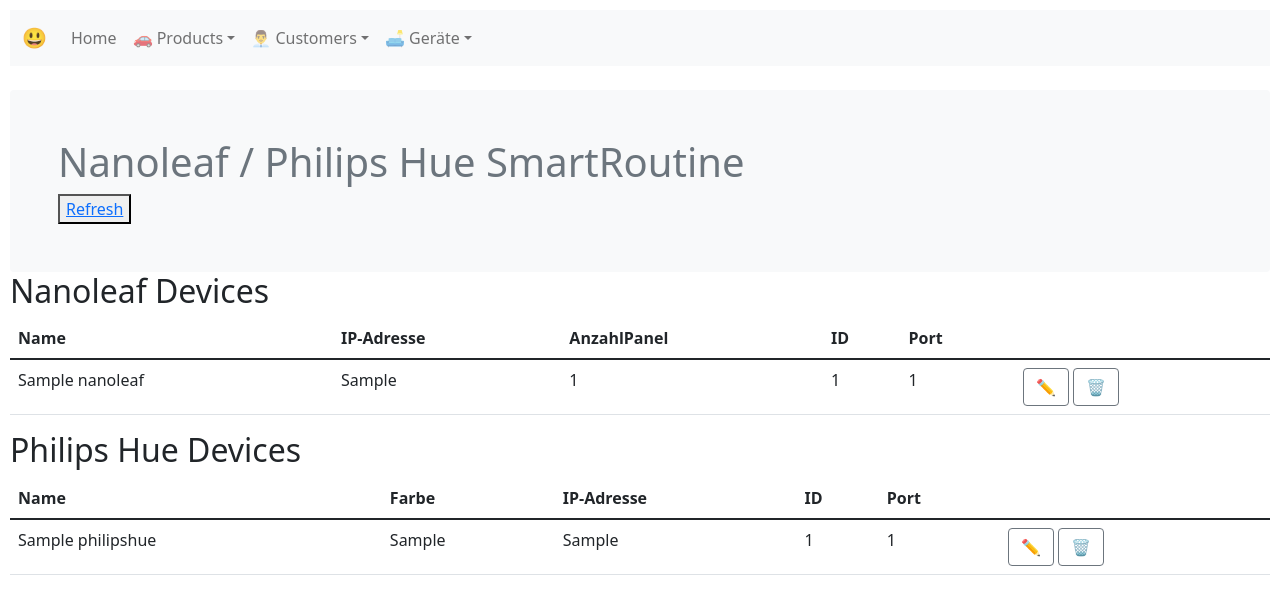
After one commit to Severinboegli/SmartRoute, a Flask app: page /devices in a window 1280 px wide. The commit adds this page. Shown: the top 614 px of the page. Run offline with Flask 2, Linux system fonts and the light colour scheme; tables that the repository leaves empty hold one stand-in row (values such as "Sample post"); some libraries are stand-ins or nearby versions.

Commit message:
First Step: create Device Database

```diff
--- a/backend/app/app.py
+++ b/backend/app/app.py
@@ -5,6 +5,7 @@
 from controllers.index import index_blueprint
 from controllers.products import products_blueprint
 from controllers.customers import customers_blueprint
+from controllers.devices import devices_blueprint
 
 from flask_wtf.csrf import CSRFProtect
 from dotenv import load_dotenv # Umgebungsvariablen aus dem .env laden
@@ -24,3 +25,4 @@
 app.register_blueprint(index_blueprint)
 app.register_blueprint(products_blueprint)
 app.register_blueprint(customers_blueprint)
+app.register_blueprint(devices_blueprint)
--- /dev/null
+++ b/backend/app/controllers/devices.py
@@ -0,0 +1,18 @@
+import sqlalchemy
+import sqlalchemy.orm
+
+from flask import redirect, request, flash
+from flask.templating import render_template
+from flask import Blueprint
+from model.models import Nanoleaf, db, PhilipsHue
+
+devices_blueprint = Blueprint('devices_blueprint', __name__)
+
+@devices_blueprint.route("/devices")
+def devices():
+    session: sqlalchemy.orm.Session = db.session
+
+    nanoleafs = session.query(Nanoleaf).order_by(Nanoleaf.id).all()
+    hues = session.query(PhilipsHue).order_by(PhilipsHue.id).all()
+
+    return render_template("devices/devices.html", nanoleafs=nanoleafs, hues=hues)
--- a/backend/app/templates/base.html
+++ b/backend/app/templates/base.html
@@ -48,6 +48,18 @@
               </ul>
             </li>
 
+            <li class="nav-item dropdown">
+              <a class="nav-link dropdown-toggle" href="/devices" id="navbarDropdownMenuLink1" role="button" data-bs-toggle="dropdown" aria-expanded="false">🛋️ Geräte</a>
+              <ul class="dropdown-menu" aria-labelledby="navbarDropdownMenuLink1">
+                <li>
+                  <a class="dropdown-item" href="/devices">Anzeigen</a>
+                </li>
+                <li>
+                  <a class="dropdown-item" href="/devices/add">Hinzufügen</a>
+                </li>
+              </ul>
+            </li>
+
             <!--
           <li class="nav-item">
             <a class="nav-link" href="/orders">📦 Orders</a>
--- /dev/null
+++ b/backend/app/templates/devices/devices.html
@@ -0,0 +1,73 @@
+{% extends 'base.html' %}
+
+{% block body %}
+  <div class="mt-4 p-5 bg-light text-secondary rounded">
+    <h1>Nanoleaf / Philips Hue SmartRoutine</h1>
+    <button><a href="/devices/refresh">Refresh</a></button>
+  </div>
+
+  <h2>Nanoleaf Devices</h2>
+  <!-- Nanoleaf -->
+  <table class="table">
+    <thead>
+      <tr>
+        <th scope="col">Name</th>
+        <th scope="col">IP-Adresse</th>
+        <th scope="col">AnzahlPanel</th>
+        <th scope="col">ID</th>
+        <th scope="col">Port</th>
+      </tr>
+    </thead>
+    <tbody>
+      {% for nanoleaf in nanoleafs %}
+        <tr>
+          <td>{{ nanoleaf.name }}</td>
+          <td>{{ nanoleaf.ip }}</td>
+          <td>{{ nanoleaf.panelCount }}</td>
+          <td>{{ nanoleaf.id }}</td>
+          <td>{{ nanoleaf.port }}</td>
+          <td>
+            <a class="btn btn-outline-secondary" href="/nanoleaf/edit?id={{ nanoleaf.id }}">✏️</a>
+            <form action="/nanoleaf/delete" method="post" style="display: inline;">
+              <input type="hidden" name="csrf_token" value="{{ csrf_token() }}" />
+              <input type="hidden" name="nanoleafid" id="nanoleafid" value="{{ nanoleaf.id }}" />
+              <a class="btn btn-outline-secondary" href="#" onclick="deleteNanoleaf(this); return false;">🗑️</a>
+            </form>
+          </td>
+        </tr>
+      {% endfor %}
+    </tbody>
+  </table>
+
+    <h2>Philips Hue Devices</h2>
+    <!-- Philips Hue -->
+    <table class="table">
+      <thead>
+        <tr>
+          <th scope="col">Name</th>
+          <th scope="col">Farbe</th>
+          <th scope="col">IP-Adresse</th>
+          <th scope="col">ID</th>
+          <th scope="col">Port</th>
+        </tr>
+      </thead>
+      <tbody>
+        {% for hue in hues %}
+          <tr>
+            <td>{{ hue.name }}</td>
+            <td>{{ hue.farbe }}</td>
+            <td>{{ hue.ip }}</td>
+            <td>{{ hue.id }}</td>
+            <td>{{ hue.port }}</td>
+            <td>
+              <a class="btn btn-outline-secondary" href="/hue/edit?id={{ hue.id }}">✏️</a>
+              <form action="/hue/delete" method="post" style="display: inline;">
+                <input type="hidden" name="csrf_token" value="{{ csrf_token() }}" />
+                <input type="hidden" name="hueid" id="hueid" value="{{ hue.id }}" />
+                <a class="btn btn-outline-secondary" href="#" onclick="deleteHue(this); return false;">🗑️</a>
+              </form>
+            </td>
+          </tr>
+        {% endfor %}
+      </tbody>
+{% endblock %}
--- /dev/null
+++ b/db/initscripts/002_devicesData.sql
@@ -0,0 +1,9 @@
+insert into nanoleaf(name,ip,port,panelCount) values ("Zimmer","192.168.1.1",16021,9);
+insert into nanoleaf(name,ip,port,panelCount) values ("Wohnzimmer","192.168.1.2",16021,10);
+insert into nanoleaf(name,ip,port,panelCount) values ("Küche","192.168.1.3",16021,11);
+insert into nanoleaf(name,ip,port,panelCount) values ("Bad","192.168.1.4",16021,12);
+
+insert into philipshue(name,ip,port,farbe) values ("Wohnzimmer","192.168.2.1",16021,"#ff0000");
+insert into philipshue(name,ip,port,farbe) values ("Küche","192.168.2.2",16021,"#00ff00");
+insert into philipshue(name,ip,port,farbe) values ("Bad","192.168.2.3",16021,"#0000ff");
+insert into philipshue(name,ip,port,farbe) values ("Schlafzimmer","192.168.2.4",16021,"#ffff00");
```
Also changed, not shown: backend/app/forms/DeviceForm.py (added, +19 -0 lines), backend/app/model/models.py (+5 -3 lines), db/initscripts/001_devicesTable.sql (added, +22 -0 lines), backend/app/templates/nanoleaf/devices.html (deleted), backend/app/templates/nanoleaf/devices_add.html (deleted), backend/app/templates/nanoleaf/devices_edit.html (deleted), db/initscripts/005_productLines.sql (renamed from db/initscripts/001_productLines.sql), db/initscripts/006_productLinesData.sql (renamed from db/initscripts/002_productLinesData.sql).
